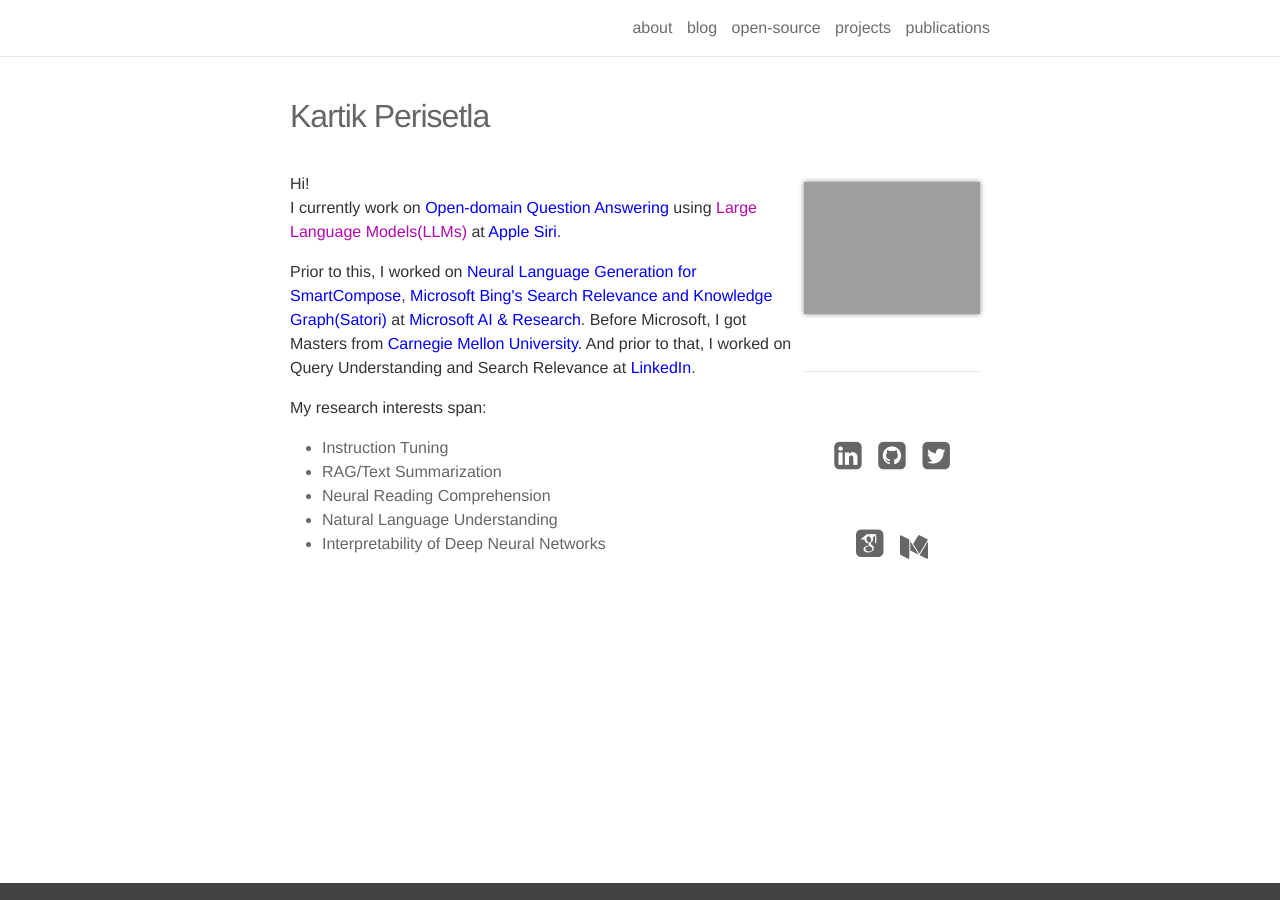
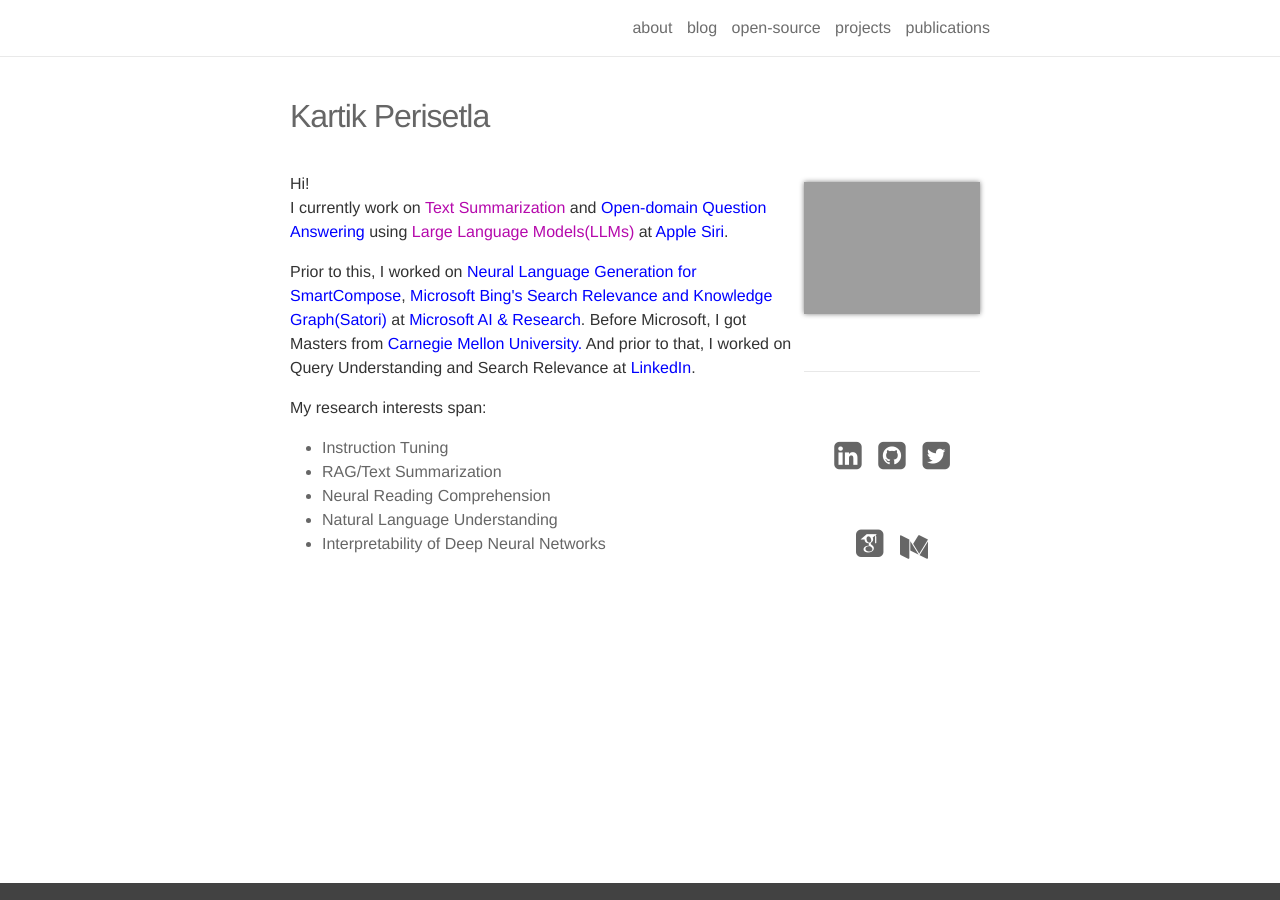
Before and after one commit to kartikperisetla/kartikperisetla.github.io, a Jekyll site: the page built from _pages/about.md, in a window 1280 px wide. Built offline with Jekyll 4.4.1, drawn with Linux system fonts in a browser that asks for light colours; nearby versions of some CDN libraries; some web fonts are replaced.

Commit message:
nit update

```diff
--- a/_pages/about.md
+++ b/_pages/about.md
@@ -10,7 +10,7 @@
 ---
 <p align="left">
 Hi!<br/>
-I currently work on <a target="_blank" href="https://en.wikipedia.org/wiki/Question_answering#Open_domain_question_answering" style="color:blue">Open-domain Question Answering</a> using <a target="_blank" href="https://en.wikipedia.org/wiki/Large_language_model">Large Language Models(LLMs)</a> at <a href="https://www.apple.com/siri/" target="_blank" style="color:blue">Apple Siri</a>.</p>
+I currently work on <a target="_blank" href="https://en.wikipedia.org/wiki/Automatic_summarization#Abstractive-based_summarization">Text Summarization</a> and <a target="_blank" href="https://en.wikipedia.org/wiki/Question_answering#Open_domain_question_answering" style="color:blue">Open-domain Question Answering</a> using <a target="_blank" href="https://en.wikipedia.org/wiki/Large_language_model">Large Language Models(LLMs)</a> at <a href="https://www.apple.com/siri/" target="_blank" style="color:blue">Apple Siri</a>.</p>
 <p>
 Prior to this, I worked on <a href="https://www.theverge.com/2020/5/11/21254298/microsoft-outlook-web-text-predictions-gmail-smart-compose-feature" target="_blank" style="color:blue">Neural Language Generation for SmartCompose</a>, <a href="https://blogs.bing.com/search/2013/03/21/understand-your-world-with-bing" target="_blank" style="color:blue"> Microsoft Bing's Search Relevance and Knowledge Graph(Satori)</a> at <a href="https://news.microsoft.com/2016/09/29/microsoft-expands-artificial-intelligence-ai-efforts-with-creation-of-new-microsoft-ai-and-research-group/" target="_blank" style="color:blue">Microsoft AI & Research</a>. Before Microsoft, I got Masters from <a href="http://cmu.edu/" target="_blank" style="color:blue">Carnegie Mellon University.</a> And prior to that, I worked on Query Understanding and Search Relevance at <a href="https://linkedin.com" target="_blank" style="color:blue">LinkedIn</a>.
 </p>
```
